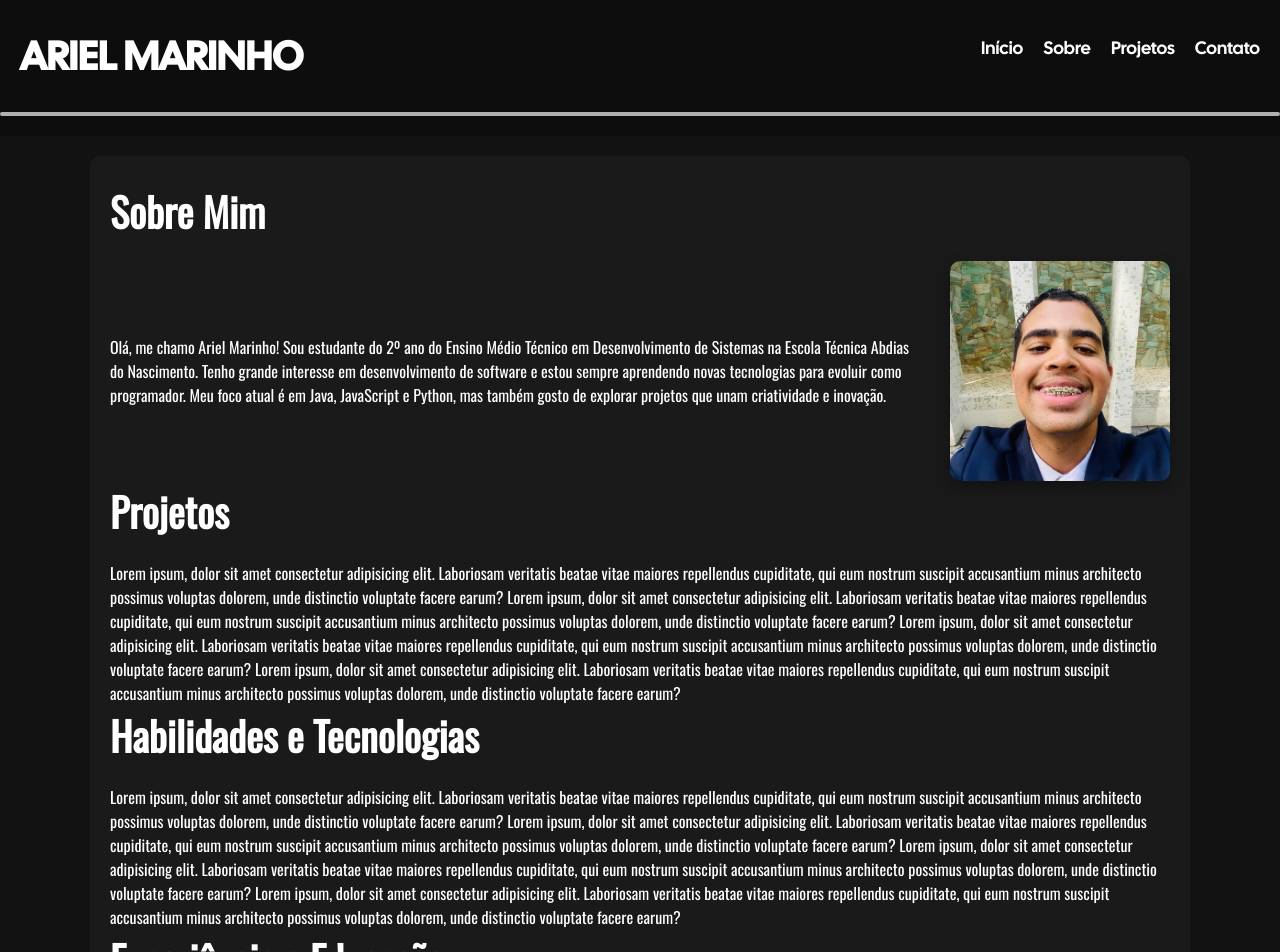
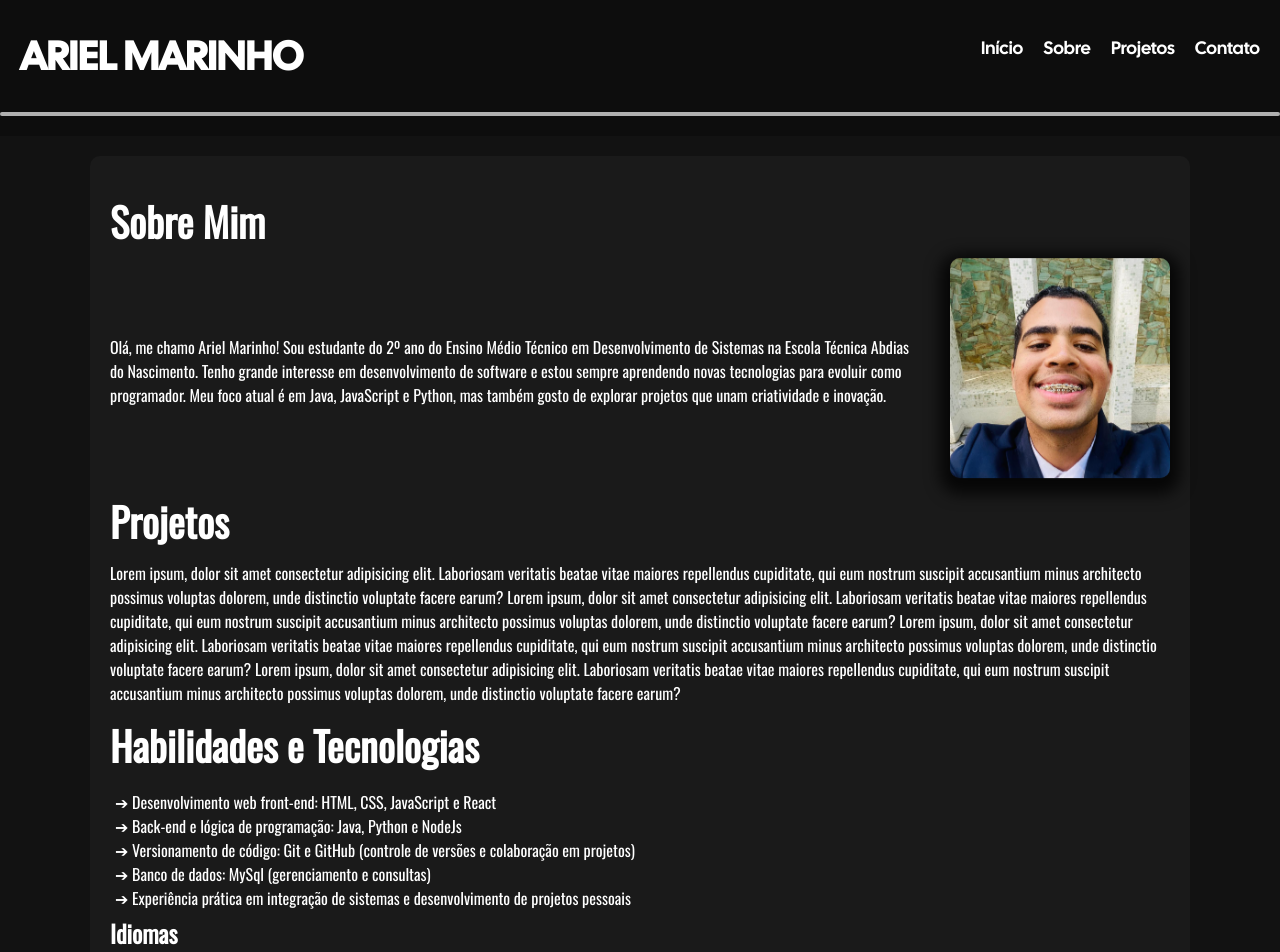
Before and after one commit to arieldreis/Portifolio, a React (Vite) app in the folder meu_portifolio/: page /Home in a window 1280 px wide. Shown: the top 952 px of the page. Built offline with nearby package versions, Linux system fonts and the light colour scheme.

Commit message:
That's enough today.

```diff
--- a/meu_portifolio/src/index.css
+++ b/meu_portifolio/src/index.css
@@ -150,7 +150,8 @@ body{
 /* Título */
 .container-main h1 {
     font-size: 2.5em;
-    margin-bottom: 20px;
+    margin-bottom: 10px;
+    margin-top: 10px;
 }
 
 /* Texto do sobre mim */
@@ -174,10 +175,15 @@ body{
     height: 220px;
     border-radius: 10px;
     object-fit: cover;
-    box-shadow: 0 6px 15px rgba(0,0,0,0.35);
+    box-shadow: 0 6px 15px 10px rgba(0, 0, 0, 0.76);
     flex-shrink: 0;      /* impede a imagem de "espremer" */
+    animation: aparecerZoom 1.5s ease-in-out infinite;
 }
-
+@keyframes aparecerZoom{
+    0%   { transform: translateY(0px); }
+    50%  { transform: translateY(-10px); }
+    100% { transform: translateY(0px); }
+}
 /* Responsividade do Sobre Mim*/
 @media (max-width: 850px) {
     .sameRow {
@@ -196,3 +202,12 @@ body{
         text-indent: 0;
     }
 }
+
+/*Technology and skills*/
+.skills-list{
+    padding: 5px;
+    list-style-type: none;
+}
+.skills-list > li::before{
+    content: "➔";
+}
--- a/meu_portifolio/src/principal.jsx
+++ b/meu_portifolio/src/principal.jsx
@@ -32,15 +32,19 @@ const principal = () => {
         </section>
         <section className="skills">
           <h1>Habilidades e Tecnologias</h1>
-          <p>Lorem ipsum, dolor sit amet consectetur adipisicing elit. Laboriosam veritatis beatae vitae maiores
-            repellendus cupiditate, qui eum nostrum suscipit accusantium minus architecto possimus voluptas dolorem, unde distinctio voluptate facere earum?
-            Lorem ipsum, dolor sit amet consectetur adipisicing elit. Laboriosam veritatis beatae vitae maiores
-            repellendus cupiditate, qui eum nostrum suscipit accusantium minus architecto possimus voluptas dolorem, unde distinctio voluptate facere earum?
-            Lorem ipsum, dolor sit amet consectetur adipisicing elit. Laboriosam veritatis beatae vitae maiores
-            repellendus cupiditate, qui eum nostrum suscipit accusantium minus architecto possimus voluptas dolorem, unde distinctio voluptate facere earum?
-            Lorem ipsum, dolor sit amet consectetur adipisicing elit. Laboriosam veritatis beatae vitae maiores
-            repellendus cupiditate, qui eum nostrum suscipit accusantium minus architecto possimus voluptas dolorem, unde distinctio voluptate facere earum?
-            </p>
+          <ul className='skills-list'>
+            <li> Desenvolvimento web front-end: HTML, CSS, JavaScript e React </li>
+            <li> Back-end e lógica de programação: Java, Python e NodeJs</li>
+            <li> Versionamento de código: Git e GitHub (controle de versões e colaboração em projetos)</li>
+            <li> Banco de dados: MySql (gerenciamento e consultas)</li>
+            <li> Experiência prática em integração de sistemas e desenvolvimento de projetos pessoais</li>
+          </ul>
+          <h2>Idiomas</h2>
+          <ul className="skills-list">
+            <li> Inglês: Intermediário-Avançado</li>
+            <li> Francês: Básico</li>
+            <li> Espanhol: Básico</li>
+          </ul>
         </section>
         <section className="education">
           <h1>Experiência e Educação</h1>
```
